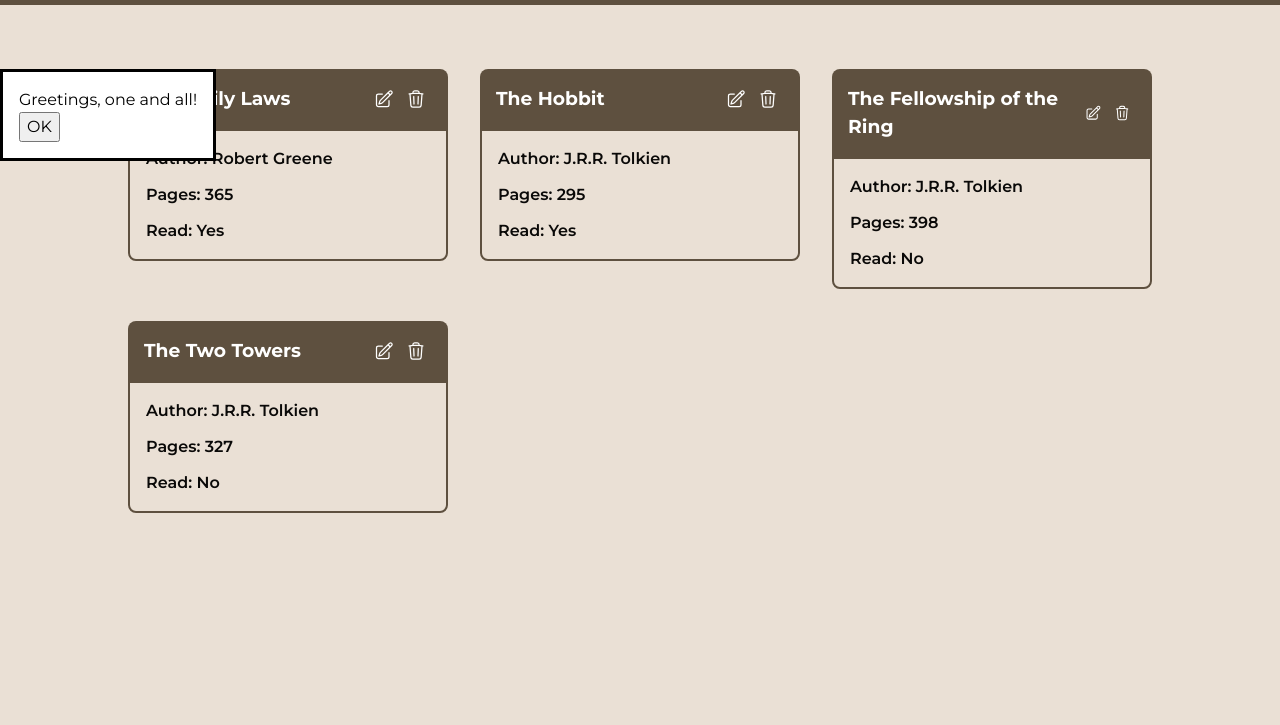
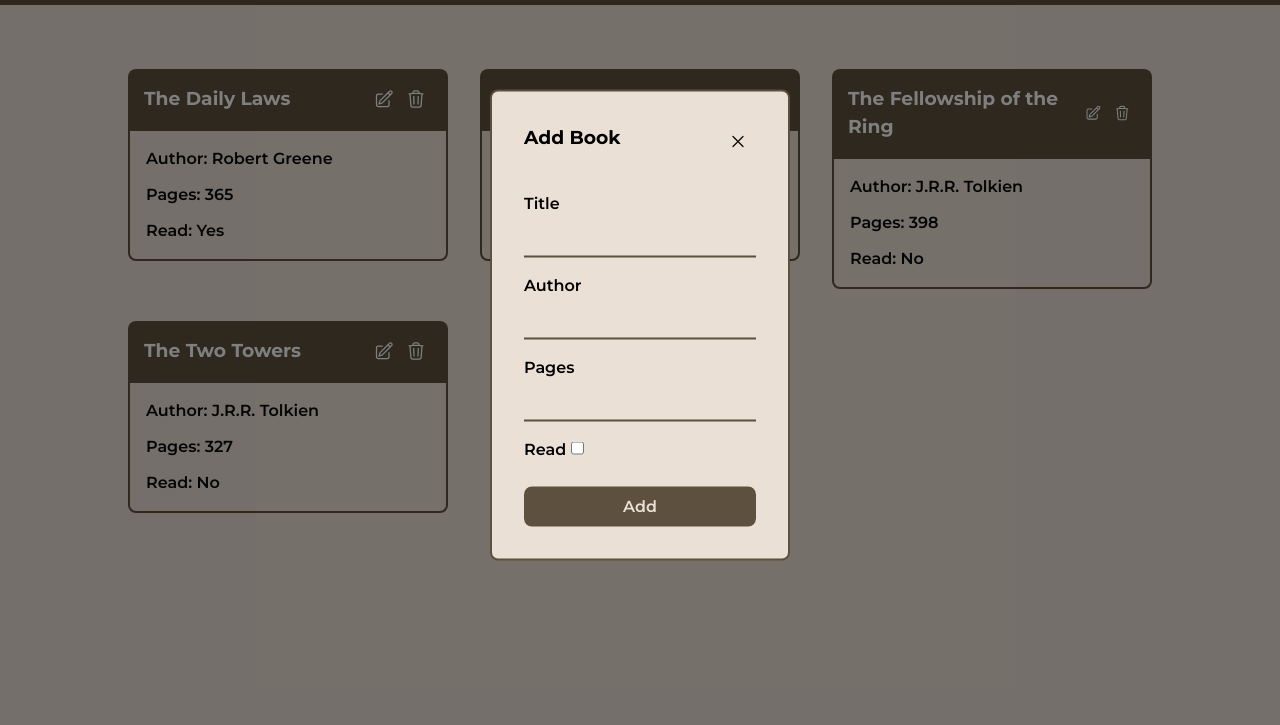
Before and after one commit to sohankancherla/book-tracker, a plain HTML site: page index.html in a window 1280 px wide. Shown: the part 75-800 px from the top of the page. Drawn offline with Linux system fonts and the light colour scheme.

Commit message:
Design modals

```diff
--- a/index.html
+++ b/index.html
@@ -10,6 +10,7 @@
     <title>Book Tracker</title>
 </head>
 <body>
+    <div id="backdrop"></div>
     <header>
         <h1>Book Tracker</h1>
         <button class="add">
@@ -42,10 +43,29 @@
                 <p>Read: <span>Yes</span></p>
             </div>
         </div>
-        <dialog open>
-            <p>Greetings, one and all!</p>
+        <dialog class="modal" open>
+            <div class="dialog-header">
+                <h3>Add Book</h3>
+                <button class="dialog-icon">
+                    <svg class="icon" xmlns="http://www.w3.org/2000/svg" fill="none" viewBox="0 0 24 24" stroke-width="1.5">
+                        <path stroke-linecap="round" stroke-linejoin="round" d="M6 18 18 6M6 6l12 12" />
+                    </svg>
+                </button>
+            </div>
             <form method="dialog">
-              <button>OK</button>
+                <label for="title">Title</label>
+                <input type="text" id="title" required minlength="1" maxlength="26">
+                <label for="author">Author</label>
+                <input type="text" id="author" required minlength="1" maxlength="26">
+                <label for="pages">Pages</label>
+                <input type="number" id="pages" required min="1">
+                <div>
+                <label for="read">Read</label>
+                    <checkbox id="read">
+                        <input type="checkbox" id="read">
+                    </checkbox>
+                </div>
+                <button class="mt" type="submit">Add</button>
             </form>
         </dialog>
     </main>
--- a/style.css
+++ b/style.css
@@ -34,6 +34,7 @@ p, h1, h2, h3, h4, h5, h6 {
 
 :root {
     --brown: #5e503f;
+    --tan: #4e4437;
     --cream: #eae0d5;
     --gray: #d3d3d3;
     --dark: #0a0908;
@@ -121,3 +122,78 @@ main {
 .add:hover {
     background-color: var(--gray);
 }
+
+#backdrop {
+    display: block;
+    position: fixed;
+    width: 100%;
+    height: 100%;
+    background: rgba(0, 0, 0, 0.5);
+}
+
+.modal {
+    position: fixed;
+    top: 50%;
+    left: 50%;
+    transform: translate(-50%, -50%);
+    background-color: var(--cream);
+    border: 2px solid var(--brown);
+    border-radius: 8px;
+    display: flex;
+    flex-direction: column;
+    font-weight: 600;
+    min-width: 300px;
+    width: 22%;
+    max-width: 400px;
+}
+
+dialog form {
+    display: flex;
+    flex-direction: column;
+    padding: 16px;
+}
+
+dialog input {
+    margin-bottom: 16px;
+    padding: 8px;
+    border: none;
+    border-bottom: 2px solid var(--brown);
+    background-color: var(--cream);
+    outline: none;
+}
+
+.mt {
+    margin-top: 16px;
+}
+
+.dialog-header {
+    display: flex;
+    justify-content: space-between;
+    padding: 16px;
+}
+
+.dialog-icon {
+    background-color: var(--cream);
+    border: none;
+    border-radius: 8px;
+    stroke: var(--dark);
+}
+
+.dialog-icon:hover {
+    background-color: var(--brown);
+    stroke: var(--cream);
+}
+
+dialog button {
+    background-color: var(--brown);
+    color: var(--cream);
+    border: none;
+    border-radius: 8px;
+    padding: 8px;
+    font-weight: 600;
+}
+
+dialog button:hover {
+    background-color: var(--tan);
+    color: var(--cream);
+}
```
